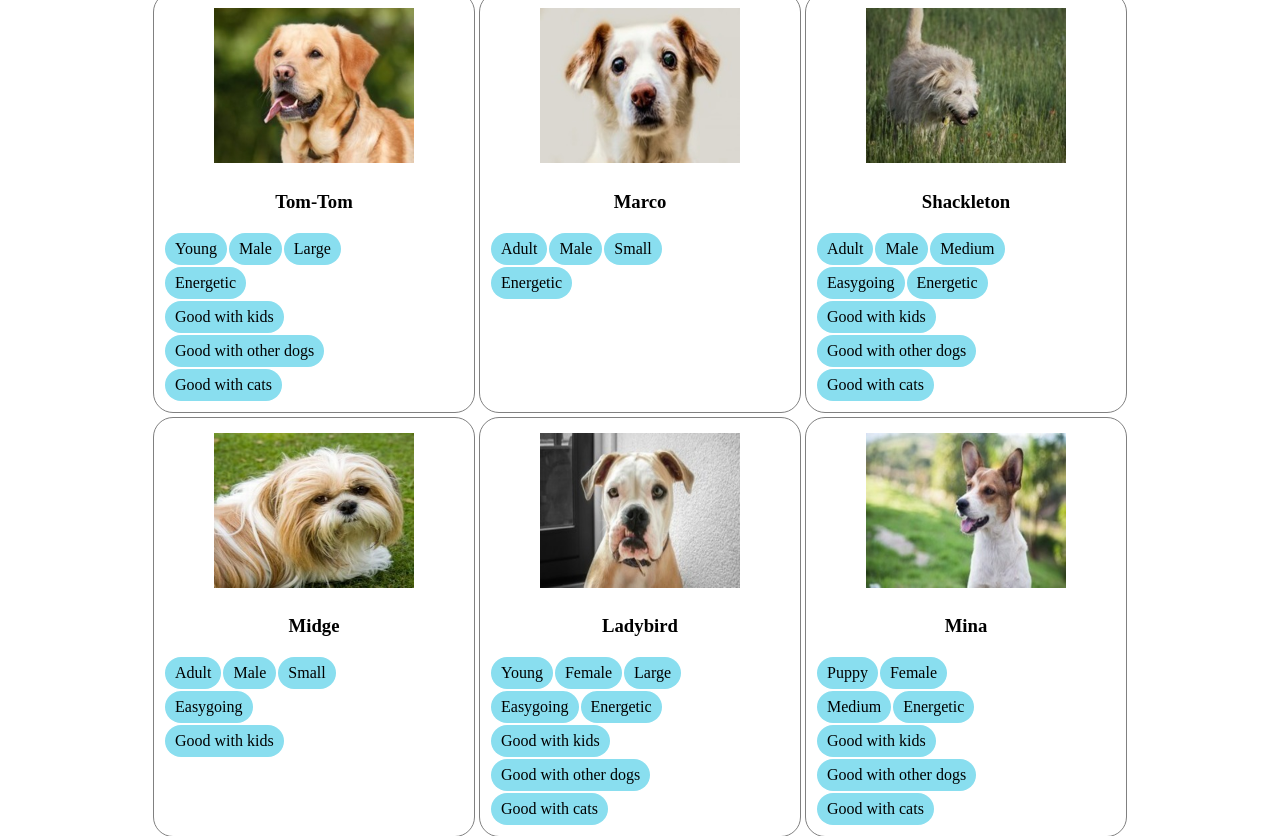
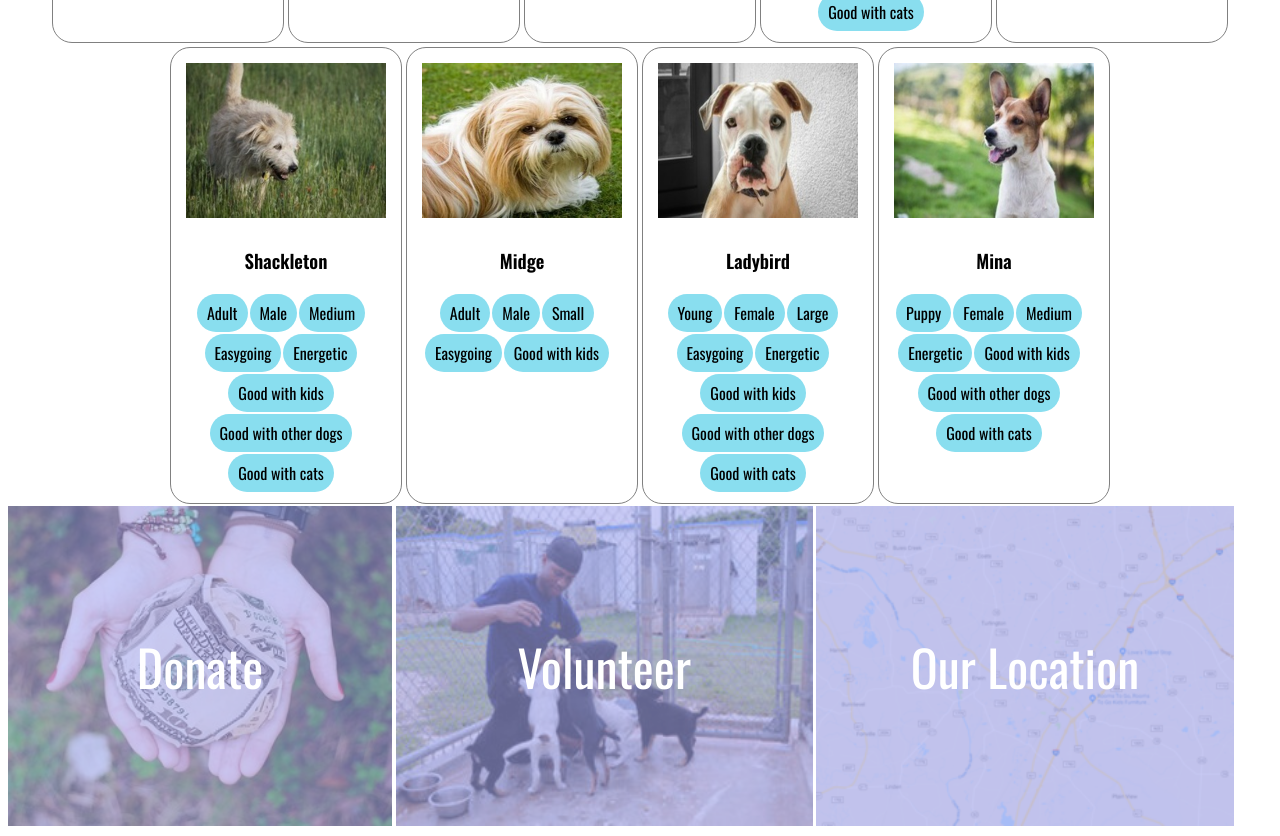
Before and after one commit to Momentum-Team-18/css-dog-adoption-website-Exo2142, a plain HTML site: page adopt.html in a window 1280 px wide. Shown: the part 579-1415 px from the top of the page. Drawn offline with nearby package versions, Linux system fonts and the light colour scheme.

Commit message:
tweaked some settings in dog adoption to make it look better, fixed font error

```diff
--- a/styles.css
+++ b/styles.css
@@ -1,6 +1,7 @@
-@font-face {
-    font-family: oswald;
-    src: url('https://fonts.googleapis.com/css2?family=Open+Sans&family=Oswald:wght@400;600&display=swap');
+@import url('https://fonts.googleapis.com/css2?family=Open+Sans&family=Oswald:wght@400;600&display=swap');
+
+* {
+    font-family: Oswald, Georgia, serif;
 }
 /* Global Rules -------------------- */
 
@@ -86,9 +87,6 @@ header a:hover {
 }
 
 .pupper {
-    max-width: 300px;
-    max-height: 400px;
-flex-basis: 33%;
   margin: 2px;
   border: 1px solid grey;
   border-radius: 20px;
@@ -107,6 +105,7 @@ flex-basis: 33%;
     height: auto;
     display: flex;
     flex-wrap: wrap;
+    justify-content: center;
 }
 
 .pupper p{
@@ -149,8 +148,8 @@ flex-basis: 33%;
     background-color: #A6A9F0;
     position:relative;
     display: inline-block;
-    width: 33%;
-    max-height: fit-content;
+    max-width: 33%;
+    max-height: 33%;
 }
 
 .footlink img {
```
